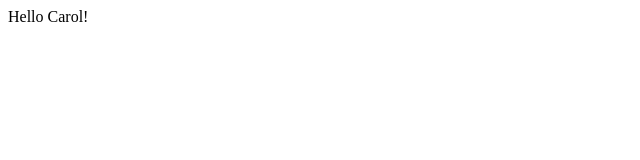
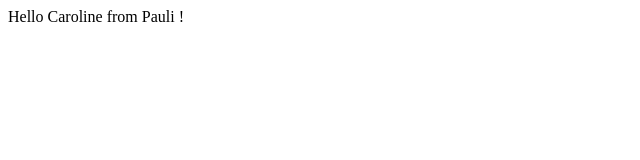
Before and after one commit to Djerbaka/AWS_REPO1, a plain HTML site: page index.html in a window 1280 px wide. Shown: the whole page, without its empty margins (0-640 px from the left). Drawn offline with Linux system fonts and the light colour scheme.

Commit message:
Update index.html

```diff
--- a/index.html
+++ b/index.html
@@ -8,6 +8,6 @@
     </head>
 
     <body>
-        Hello Carol!
+        Hello Caroline from Pauli !
     </body>
 </html>
```
